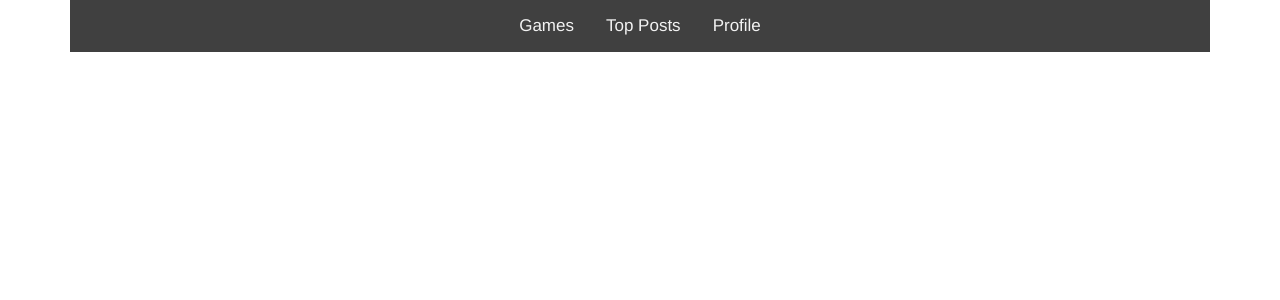
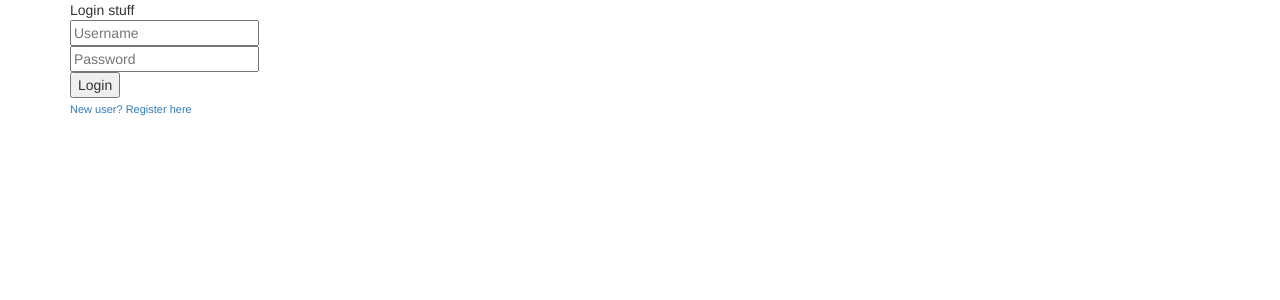
Before and after one commit to EmilMadsen/gameforum, a Vue app: page /#/login in a window 1280 px wide. Before the commit this address led to /#/games. Shown: the top 300 px of the page. Built offline with nearby package versions, Linux system fonts and the light colour scheme; sample sign-in values are in the browser's storage; what vue-resource would draw is missing.

Commit message:
added login functionality, needs beautify

```diff
--- a/src/App.vue
+++ b/src/App.vue
@@ -1,6 +1,5 @@
 <template>
   <div class="container" id="app">
-    <nav-bar></nav-bar>
     <!--<img src="./assets/logo.png">-->
     <router-view/>
   </div>
@@ -8,14 +7,11 @@
 
 <script>
 
-  import NavBar from './components/shared/nav-bar.vue'
-
 export default {
   name: 'app',
 
   components: {
 
-    'nav-bar': NavBar,
 
   },
 }
--- a/src/components/comments/comment.vue
+++ b/src/components/comments/comment.vue
@@ -1,6 +1,7 @@
 <template>
 
   <div>
+
     <div class="post-title">
       Comment Title
     </div>
--- a/src/components/games/games.vue
+++ b/src/components/games/games.vue
@@ -1,6 +1,10 @@
 <template>
 
+
   <div class="container">
+
+    <nav-bar></nav-bar>
+
 
     <general-forums></general-forums>
 
@@ -18,13 +22,15 @@
 </template>
 <script>
 
-import GeneralForums from './general-forums.vue'
-import GameObject from './game-object.vue'
+  import NavBar from '../shared/nav-bar.vue'
+  import GeneralForums from './general-forums.vue'
+  import GameObject from './game-object.vue'
 
 
 export default {
 
   components: {
+    'nav-bar': NavBar,
     'general-forums': GeneralForums,
     'game-object': GameObject
   },
@@ -38,6 +44,9 @@ export default {
 
 
   created() {
+
+    console.log("TOKEN:");
+    console.log(localStorage.getItem("token"));
 
       this.$http.get('https://jsonplaceholder.typicode.com/posts')
         .then(function(response){
--- /dev/null
+++ b/src/components/login/login.vue
@@ -0,0 +1,115 @@
+<template>
+
+  <div>
+
+    <div v-if="showLoginForm">
+      Login stuff
+      <br>
+
+      <input v-model="userObject.username" placeholder="Username"/> <br>
+      <input v-model="userObject.password" type="password" placeholder="Password"/><br>
+
+      <button @click="login">Login</button>
+      <br>
+
+      <a @click="toggleShowLoginForm" style="font-size: 11px">New user? Register here</a>
+    </div>
+
+
+
+    <div v-else>
+
+      Register stuff <br>
+
+      <input v-model="userObject.username" placeholder="Username"/> <br>
+      <input v-model="userObject.password" type="password" placeholder="Password"/><br>
+
+      <button @click="register">Register</button><br>
+      <a @click="toggleShowLoginForm" style="font-size: 11px">Already a user? Register here</a>
+
+
+    </div>
+
+  </div>
+
+</template>
+<script>
+
+  export default {
+
+    components: {
+
+    },
+
+    data() {
+
+      return {
+        showLoginForm: true,
+        userObject: {
+          username: null,
+          password: null
+        },
+      }
+    },
+
+    methods: {
+
+      toggleShowLoginForm()
+      {
+        this.showLoginForm = !this.showLoginForm;
+      },
+
+      login() {
+
+        this.$http.post('http://localhost/gameforumApi/user/login', this.userObject).then(function(response){
+          if(response.status === 200)
+          {
+            console.log(response);
+            localStorage.setItem('token', response.body.token);
+            localStorage.setItem('timeAlive', response.body.timeAlive);
+            this.$router.push('frontpage');
+          }
+          else {
+            alert(response.body.message);
+          }
+
+        }).catch(function (response) {
+          alert(response.body.message);
+        });
+
+      },
+
+      register() {
+
+        this.$http.post('http://localhost/gameforumApi/user/register', this.userObject).then(function(response){
+          if(response.status === 200)
+          {
+            console.log(response);
+            localStorage.setItem('token', response.body.token);
+            localStorage.setItem('timeAlive', response.body.timeAlive);
+            this.$router.push('frontpage');
+          }
+          else {
+            alert(response.body.message);
+          }
+
+        }).catch(function (response) {
+          alert(response.body.message);
+        });
+      },
+
+    },
+
+
+    created() {
+
+      console.log("Login was created..");
+
+    }
+
+  }
+</script>
+
+<style>
+
+</style>
--- a/src/components/posts/posts.vue
+++ b/src/components/posts/posts.vue
@@ -1,6 +1,10 @@
 <template>
 
   <div>
+
+    <nav-bar></nav-bar>
+
+
     <div class="post-title">
       {{capitalizeFirstLetter(game.title)}}
     </div>
@@ -56,7 +60,14 @@
 
 </template>
 <script>
+
+  import NavBar from '../shared/nav-bar.vue'
+
   export default {
+
+    components: {
+      'nav-bar': NavBar,
+    },
 
     data () {
       return {
--- a/src/components/profile/profile.vue
+++ b/src/components/profile/profile.vue
@@ -1,6 +1,10 @@
 <template>
 
   <div>
+
+    <nav-bar></nav-bar>
+
+
     <h1>Profile Overview</h1>
 
     <h3><b>Username: </b> userbob_1337</h3>
@@ -22,8 +26,15 @@
 
 </template>
 <script>
+
+  import NavBar from '../shared/nav-bar.vue'
+
+
   export default {
-//    name: 'nav',
+
+    components: {
+      'nav-bar': NavBar,
+    },
 
     methods: {
 
--- a/src/router/index.js
+++ b/src/router/index.js
@@ -4,6 +4,7 @@ import Games from '@/components/games/games.vue'
 import Profile from '@/components/profile/profile.vue'
 import Posts from '@/components/posts/posts.vue'
 import Comments from '@/components/comments/comment.vue'
+import Login from '@/components/login/login.vue';
 
 
 
@@ -11,7 +12,13 @@ Vue.use(Router)
 
 export default new Router({
   routes: [
-    { path: '/', redirect: '/frontpage' },
+    { path: '/', redirect: '/login' },
+
+    {
+      path: '/login',
+      name: 'login',
+      component: Login
+    },
 
     {
       path: '/frontpage',
```
